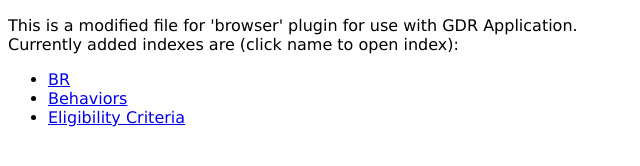
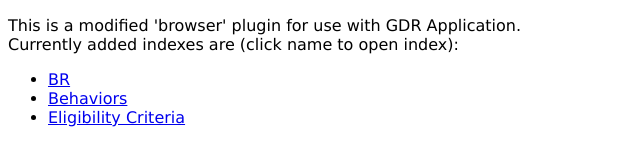
Before and after one commit to ashisha7i/gdrbrowser, a plain HTML site: page index.html in a window 1280 px wide. Shown: the whole page, without its empty margins (0-640 px from the left). Drawn offline with Linux system fonts and the light colour scheme.

Commit message:
Update index.html

```diff
--- a/index.html
+++ b/index.html
@@ -15,7 +15,7 @@
 	</style>
 </head>
 <body>
-<p>This is a modified file for 'browser' plugin for use with GDR Application. <br>Currently added indexes are (click name to open index):<ul>
+<p>This is a modified 'browser' plugin for use with GDR Application. <br>Currently added indexes are (click name to open index):<ul>
 <li><a href="javascript:openIndex('br');">BR</a></li>
 <li><a href="javascript:openIndex('behavior');">Behaviors</li>
 <li><a href="javascript:openIndex('eligibility');">Eligibility Criteria</a></li>
```
